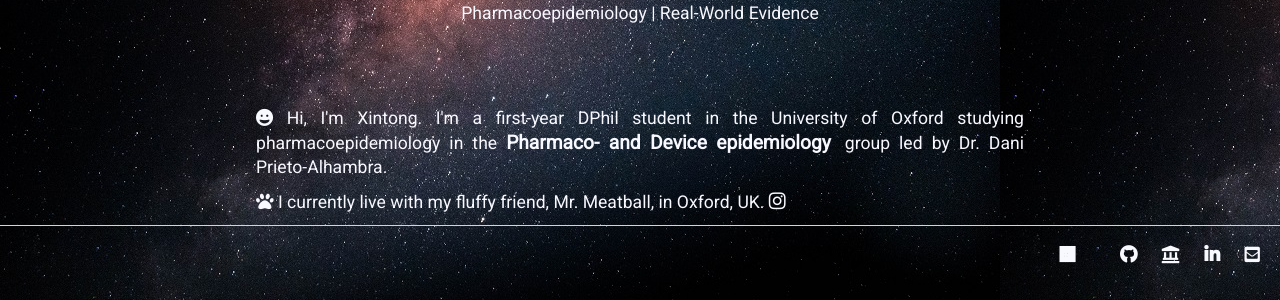
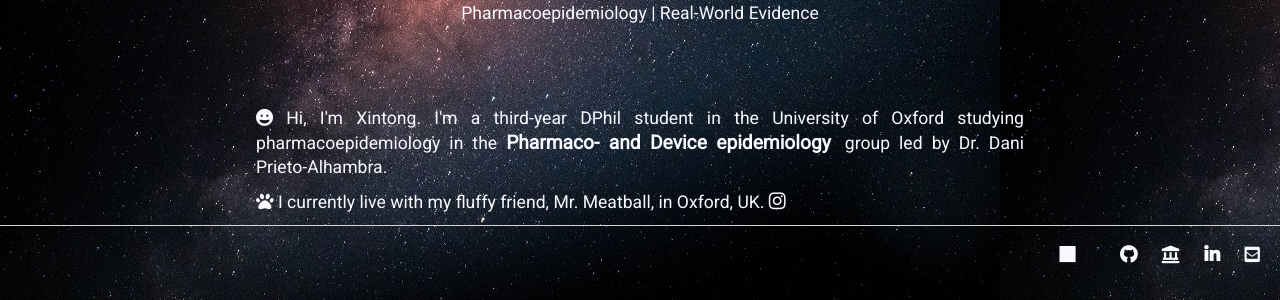
Before and after one commit to Xintong-Li-ZnCu/Xintong-Li-ZnCu.github.io, a Jekyll site: the page built from index.html, in a window 1280 px wide. Shown: the part 331-631 px from the top of the page. Built offline with Jekyll 4.4.1, drawn with Linux system fonts in a browser that asks for light colours; nearby versions of some CDN libraries; a style sheet for code colours, icons or effects is not loaded.

Commit message:
Update index.html

```diff
--- a/index.html
+++ b/index.html
@@ -26,7 +26,7 @@ title: Xintong Li
 
         <div class="section-2">
 
-            <p><i class="fas fa-grin"></i> Hi, I'm Xintong. I'm a first-year DPhil student in the University of Oxford studying pharmacoepidemiology in the <a href= "https://www.ndorms.ox.ac.uk/research-groups/Musculoskeletal-Pharmacoepidemiology"  target="_blank", style="display: inline"><b>Pharmaco- and Device epidemiology</b></a> group led by Dr. Dani Prieto-Alhambra.</p>
+            <p><i class="fas fa-grin"></i> Hi, I'm Xintong. I'm a third-year DPhil student in the University of Oxford studying pharmacoepidemiology in the <a href= "https://www.ndorms.ox.ac.uk/research-groups/Musculoskeletal-Pharmacoepidemiology"  target="_blank", style="display: inline"><b>Pharmaco- and Device epidemiology</b></a> group led by Dr. Dani Prieto-Alhambra.</p>
             <p><i class="fas fa-paw"></i> I currently live with my fluffy friend, Mr. Meatball, in Oxford, UK. <a href= "https://www.instagram.com/mr_meatball_cat/"  target="_blank", style="display: inline"> <i class="fab fa-instagram"></i> </a>
 
 
```
